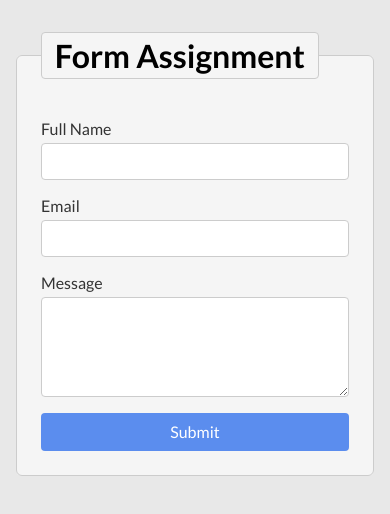
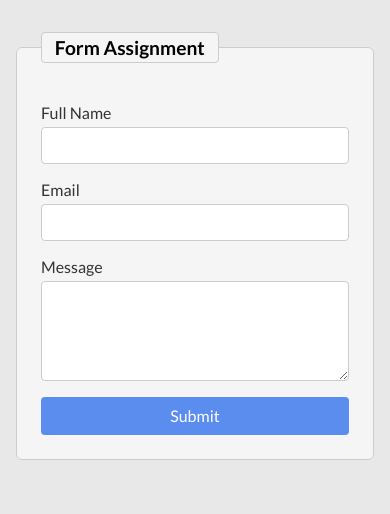
Before and after one commit to shivareddysama/shivareddy-sama-form-1526, a plain HTML site: page index.html in a window 390 px wide. Drawn offline with Linux system fonts and the light colour scheme.

Commit message:
fix legend on mobile

```diff
--- a/css/main.css
+++ b/css/main.css
@@ -89,8 +89,8 @@ input[type="button"]#submit-button:hover {
 
 /* smartphone - up to 25rem */
 @media (max-width: 25rem) {
-  .form-grid {
-    grid-template-columns: 1fr;
+  legend {
+    font-size: 1.2rem;
   }
 }
 
```
